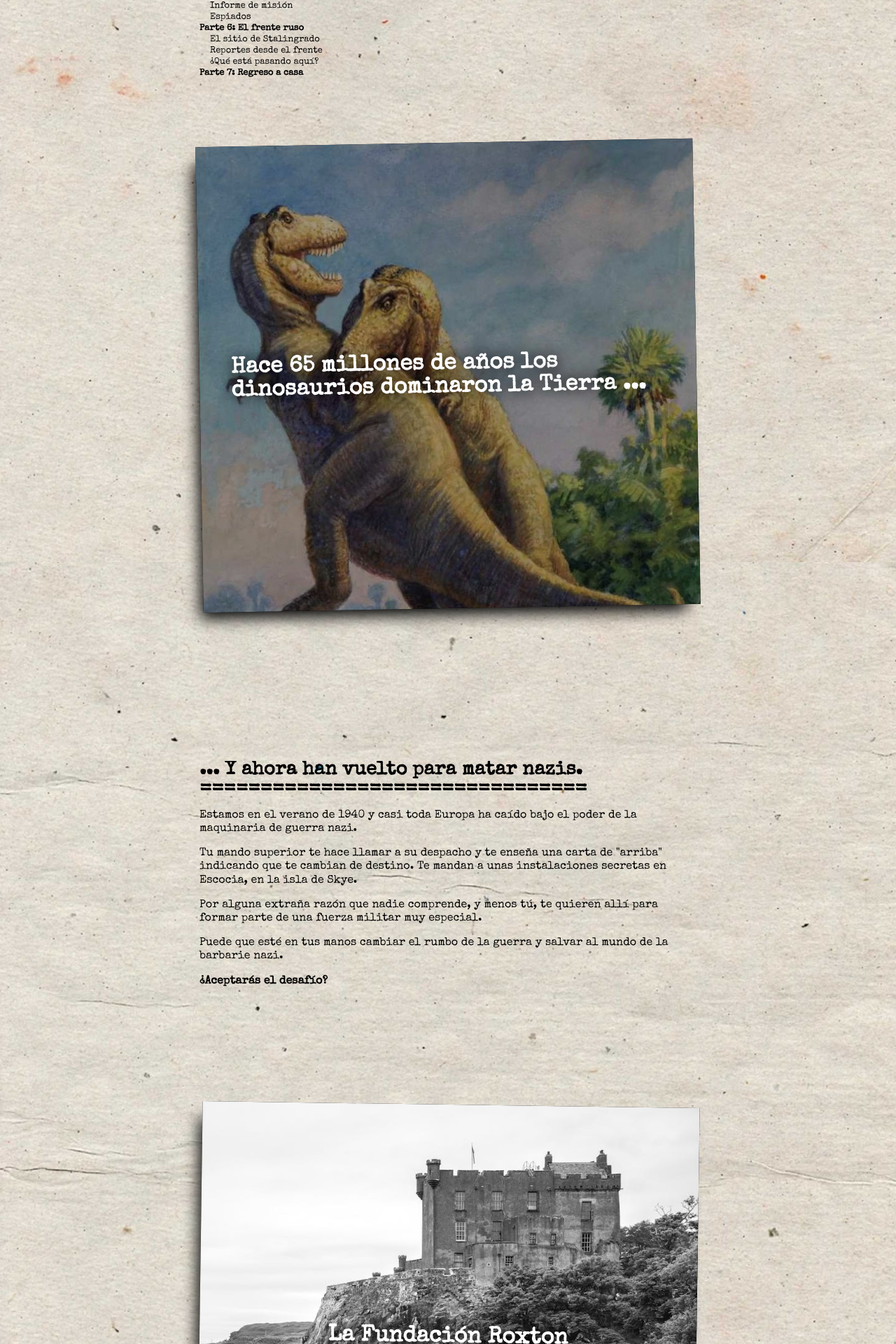
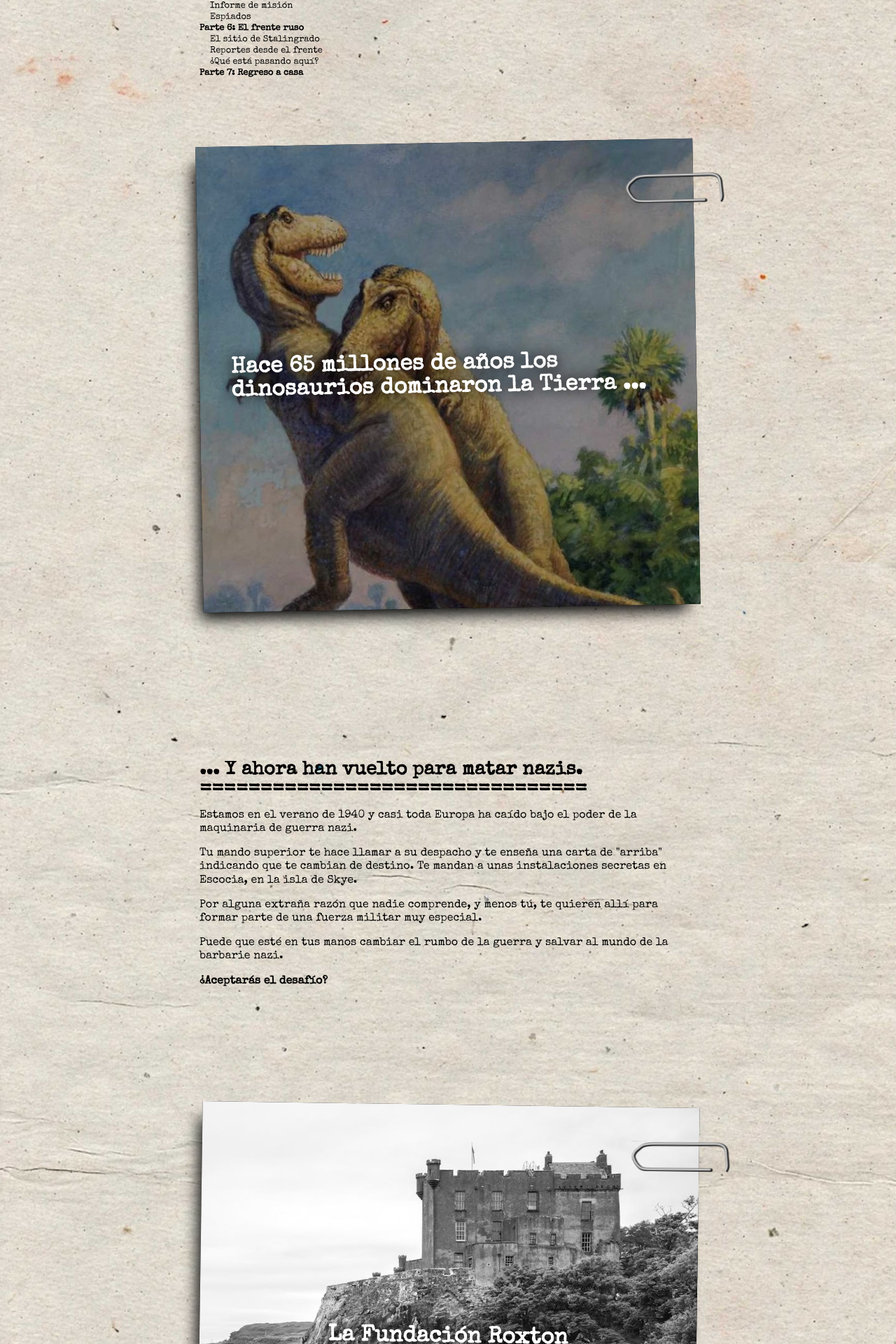
Before and after one commit to gwannon/TrasElMundoPerdido, a PHP site: page / in a window 1280 px wide. Shown: the part 2917-4837 px from the top of the page at 70% size. Run offline with PHP 8.4, Linux system fonts and the light colour scheme.

Commit message:
Mejoras diseño

```diff
--- a/assests/css/pdf.css
+++ b/assests/css/pdf.css
@@ -42,9 +42,10 @@ body {
   section:not(section:first-of-type, section:nth-of-type(2), section:last-of-type) .saltopagina + p a:has(img[alt^=Dibujo]):before,
   section:not(section:first-of-type, section:nth-of-type(2), section:last-of-type) .saltopagina + p a:has(img[alt^=Plano]):before,
   section:not(section:first-of-type, section:nth-of-type(2), section:last-of-type) .saltopagina + p a:has(img[alt^=Imagen]):before,
-  section:not(section:first-of-type, section:nth-of-type(2), section:last-of-type) .saltopagina + p a:has(img[alt^=Retrato]):before {
-    rotate: -85deg;
-    top: 32px;
+  section:not(section:first-of-type, section:nth-of-type(2), section:last-of-type) .saltopagina + p a:has(img[alt^=Retrato]):before,
+  section:not(section:first-of-type, section:last-of-type) h1:before {
+    rotate: -92deg;
+    top: 28px;
   }
 
 }
--- a/assests/css/style.css
+++ b/assests/css/style.css
@@ -245,7 +245,7 @@ section:not(section:first-of-type, section:nth-of-type(2), section:last-of-type)
 section:not(section:first-of-type, section:nth-of-type(2), section:last-of-type) p a:has(img[alt^=Plano]):before,
 section:not(section:first-of-type, section:nth-of-type(2), section:last-of-type) p a:has(img[alt^=Imagen]):before,
 section:not(section:first-of-type, section:nth-of-type(2), section:last-of-type) p a:has(img[alt^=Retrato]):before,
-section:not(section:first-of-type, section:nth-of-type(2), section:last-of-type) p a:has(img[alt^=Detalle]):before {
+section:not(section:first-of-type, section:last-of-type) h1:before {
   content: "";
   display: block;
   position: absolute;
@@ -256,6 +256,10 @@ section:not(section:first-of-type, section:nth-of-type(2), section:last-of-type)
   width: 200px;
   height: 43px;
   z-index: 10;
+}
+
+section:not(section:first-of-type, section:last-of-type) h1:before {
+  background-image: url(../images/clip-triangulo.png);
 }
 
 section:not(section:first-of-type, section:nth-of-type(2), section:last-of-type) p a:has(img[alt^=Retrato]),
--- a/index.html
+++ b/index.html
@@ -7,8 +7,8 @@
   <meta name="theme-color" content="#9f4f0a">
   <meta name="google-site-verification" content="XjYYpisg3ePb5JXgkfy7ACv6FoYjnIJxPnJTZ6ZKsDc">
   <meta property="og:image" content="./assests/images/metas.jpg">
-  <link rel="stylesheet" href="./assests/css/style.css?ver=BETA 0.6&hash=20240818084215">
-  <link rel="stylesheet" href="./assests/css/pdf.css?ver=BETA 0.6&hash=20240818084215">
+  <link rel="stylesheet" href="./assests/css/style.css?ver=BETA 0.6&hash=20240818100532">
+  <link rel="stylesheet" href="./assests/css/pdf.css?ver=BETA 0.6&hash=20240818100532">
   <!-- /* cSpell:enable */ -->
   <title>OPERACIÓN: Tras el mundo perdido</title>
   <meta name="description"
@@ -2450,6 +2450,7 @@ No importa cuál sea la herramienta de seguridad o el tipo de mecanismo utilicé
 <li><a href="https://pixabay.com/es/illustrations/papertexture-textura-papel-2061710/">Fondo de las páginas interiores</a></li>
 <li><a href="https://pixabay.com/es/illustrations/ultra-secreto-confidencial-2054429/">Sello Top Secret</a></li>
 <li><a href="https://www.cleanpng.com/free/dinosaur-silhouette.html">Siluetas de dinosaurios</a></li>
+<li><a href="https://commons.wikimedia.org/wiki/File:Paper-clip-308487_960_720.png">Clip</a></li>
 <li><a href="https://www.freepik.com/free-vector/plastic-adhesive-duct-tape-set-with-transparent-background-realistic-images-with-pieces-sealing-tape-vector-illustration_132327926.htm">Celo</a></li>
 </ul>
 <div class="saltopagina"></div>
@@ -2478,7 +2479,7 @@ No importa cuál sea la herramienta de seguridad o el tipo de mecanismo utilicé
 <p><img src="./assests/images/pinnaclelogo.png" alt="Logo Pinnacle" /></p>
   </section>
   <script src="./assests/js/jquery-3.6.3.min.js"></script>
-  <script src="./assests/js/indice.js?ver=BETA 0.6&hash=20240818084215"></script>
-  <script src="./assests/js/scripts.js?ver=BETA 0.6&hash=20240818084215"></script>
+  <script src="./assests/js/indice.js?ver=BETA 0.6&hash=20240818100532"></script>
+  <script src="./assests/js/scripts.js?ver=BETA 0.6&hash=20240818100532"></script>
 </body>
 </html>
```
Also changed, not shown: TrasElMundoPerdido.md (+1 -0 lines), assests/images/clip-triangulo.png (added).
